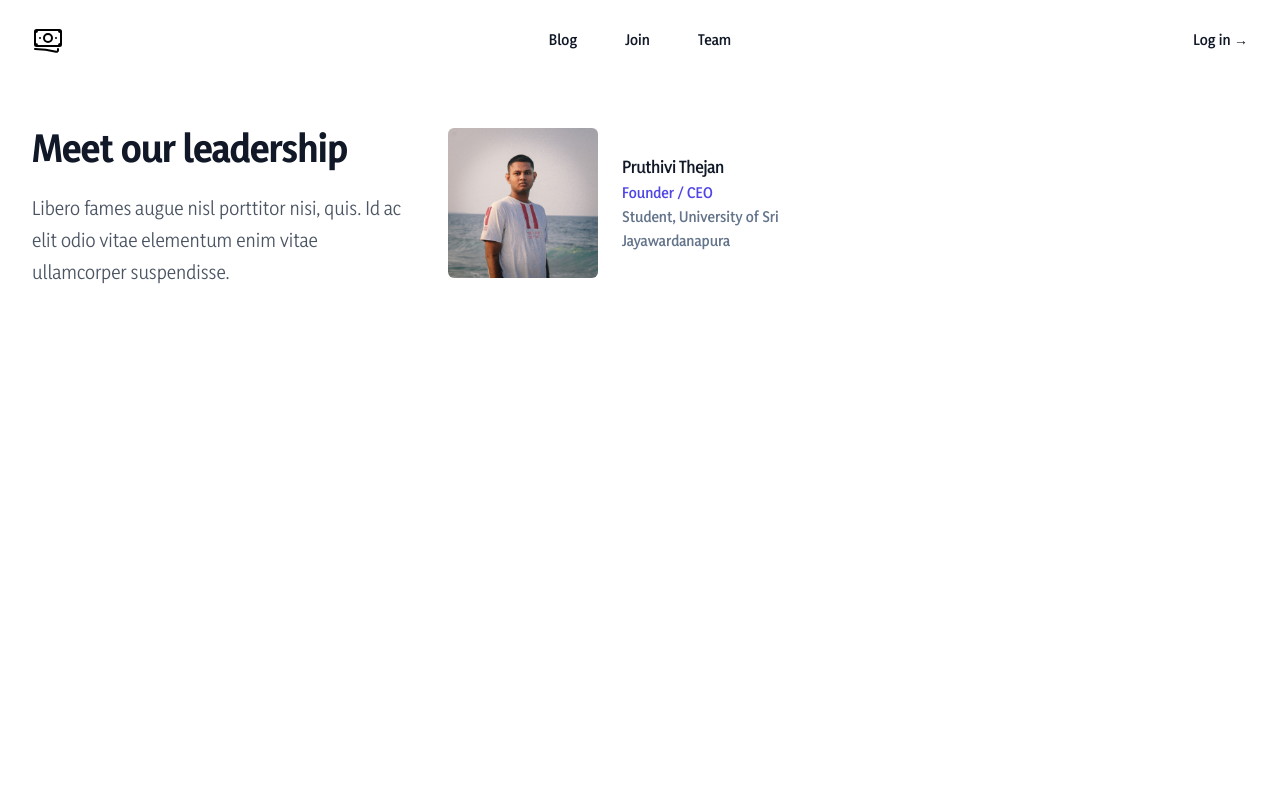
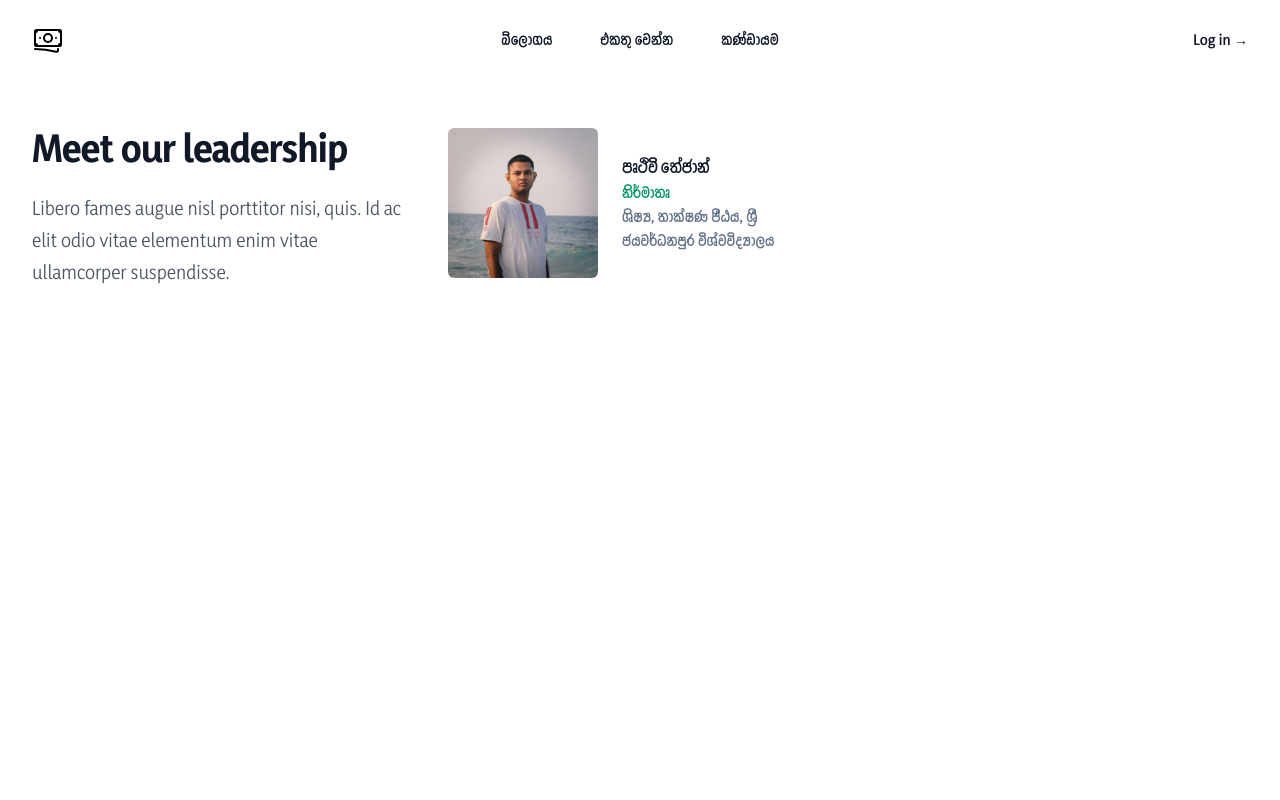
Before and after one commit to pruthivithejan/bitupotha, a Next.js app: page /team in a window 1280 px wide. Shown: the top 800 px of the page. Built offline with nearby package versions, Linux system fonts and the light colour scheme.

Commit message:
Changing the Template to Sinhala 0.1

```diff
--- a/content.ts
+++ b/content.ts
@@ -1,9 +1,9 @@
 // Team members
 export const people = [
   {
-    name: "Pruthivi Thejan",
-    role: "Founder / CEO",
-    status: "Student, University of Sri Jayawardanapura",
+    name: "පෘථිවි තේජාන්",
+    role: "නිර්මාතෘ",
+    status: "ශිෂ්‍ය, තාක්ෂණ පීඨය, ශ්‍රී ජයවර්ධනපුර විශ්වවිද්‍යාලය",
     imageUrl: "/team/pruthivithejan.jpg",
   },
   // More people...
--- a/src/app/(user)/team/page.tsx
+++ b/src/app/(user)/team/page.tsx
@@ -37,7 +37,7 @@ export default function TeamCards() {
                   <h3 className="text-base font-semibold leading-7 tracking-tight text-gray-900">
                     {person.name}
                   </h3>
-                  <p className="text-sm font-semibold leading-6 text-indigo-600">
+                  <p className="text-sm font-semibold leading-6 text-emerald-600">
                     {person.role}
                   </p>
                   <p className="text-sm font-semibold leading-6 text-slate-500">
--- a/src/components/Nav.tsx
+++ b/src/components/Nav.tsx
@@ -4,9 +4,9 @@ import { Dialog } from "@headlessui/react";
 import { Bars3Icon, XMarkIcon } from "@heroicons/react/24/outline";
 
 const navigation = [
-  { name: "Blog", href: "/blog" },
-  { name: "Join", href: "/join" },
-  { name: "Team", href: "/team" },
+  { name: "බ්ලොගය", href: "/blog" },
+  { name: "එකතු වෙන්න", href: "/join" },
+  { name: "කණ්ඩායම", href: "/team" },
 ];
 
 export default function Nav() {
```
